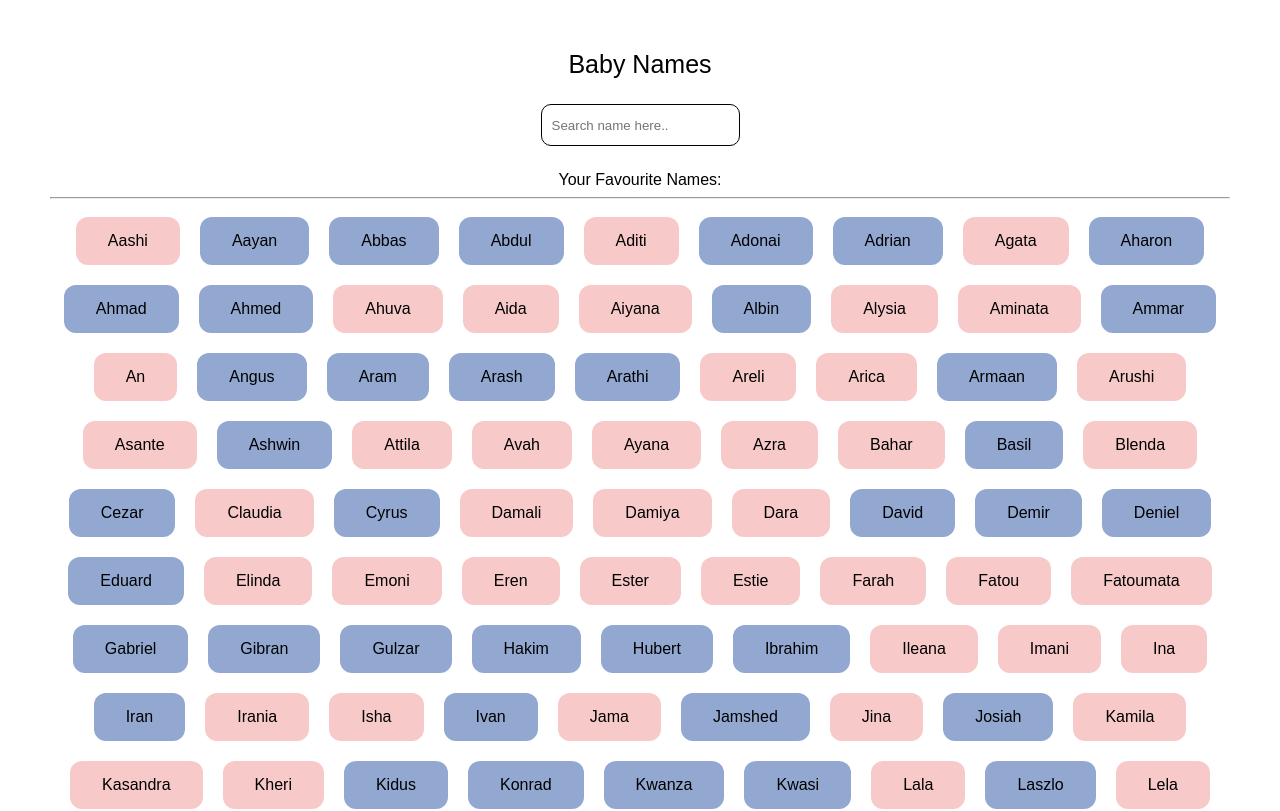
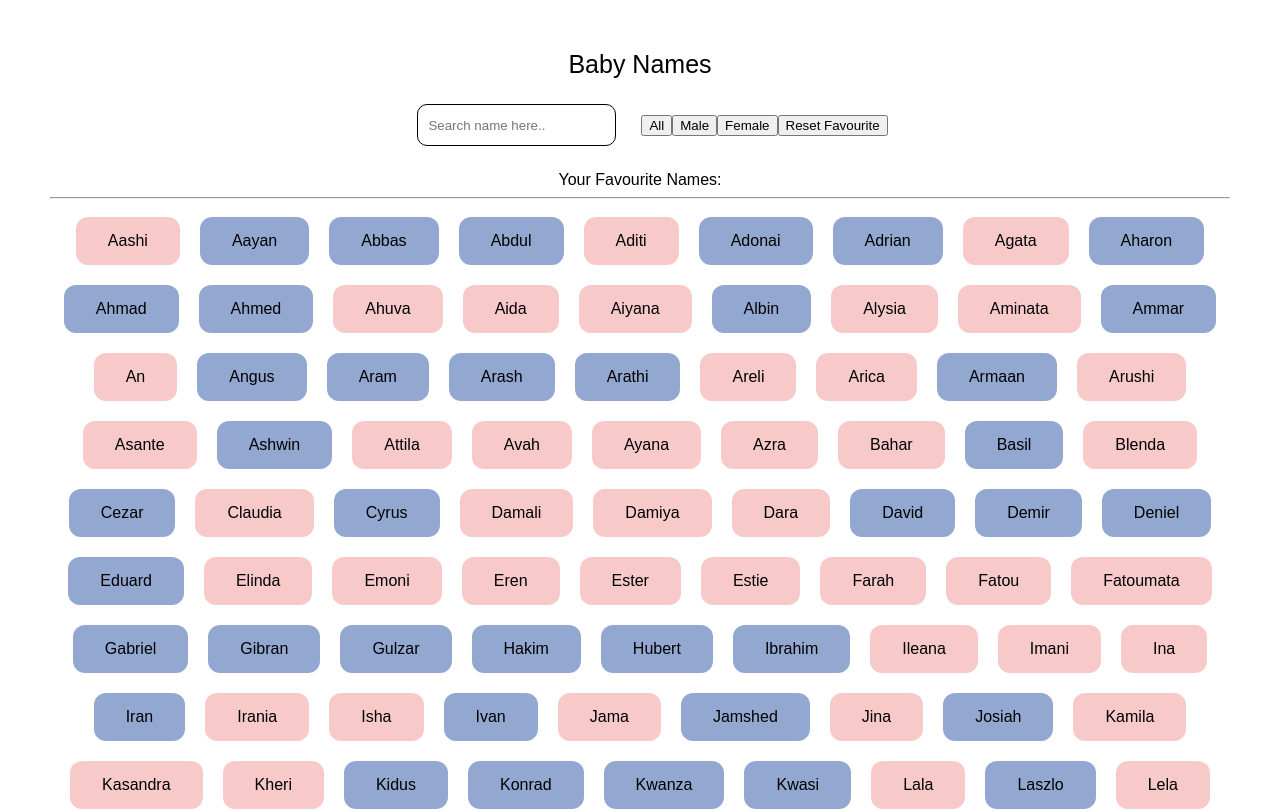
Before and after one commit to NobeenIslam/baby-names-nobeen, a React (Create React App) app: page / in a window 1280 px wide. Shown: the top 811 px of the page. Built offline with nearby package versions, Linux system fonts and the light colour scheme.

Commit message:
Created All, male and female slecter buttons (naive), Reset fav button functioning

```diff
--- a/src/components/MainContent.tsx
+++ b/src/components/MainContent.tsx
@@ -68,6 +68,14 @@ function MainContent(): JSX.Element {
         }}
         placeholder="Search name here.."
       />
+      <button>All</button>
+      <button>Male</button>
+      <button>Female</button>
+      <button
+        onClick = {()=> setFavourite([])}
+      >
+        Reset Favourite
+      </button>
       <div>Your Favourite Names: {favouriteNameButtons}</div>
       <hr></hr>
       <div>{babyNameButtons}</div>
```
